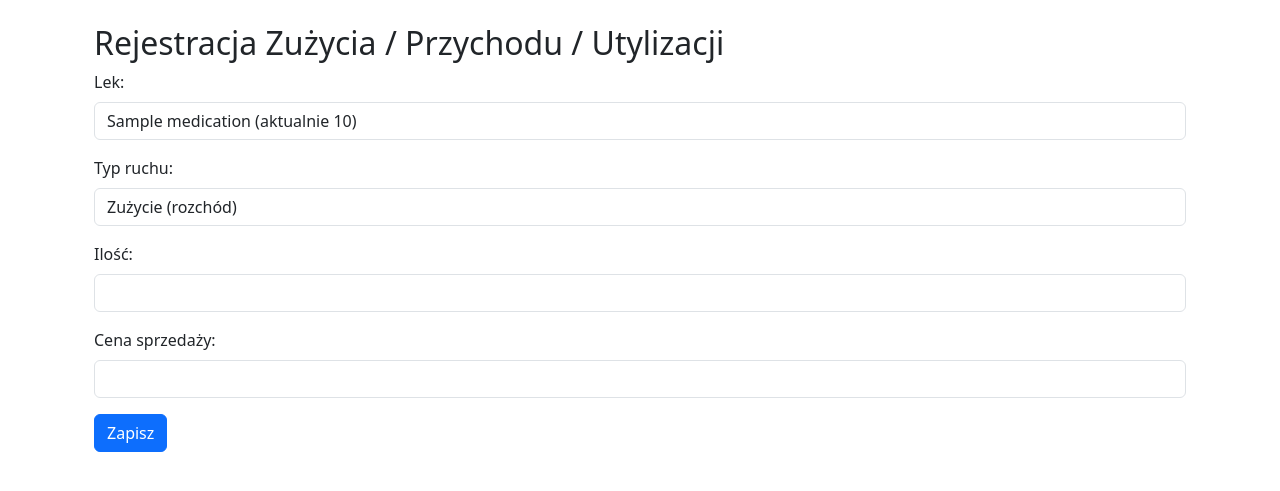
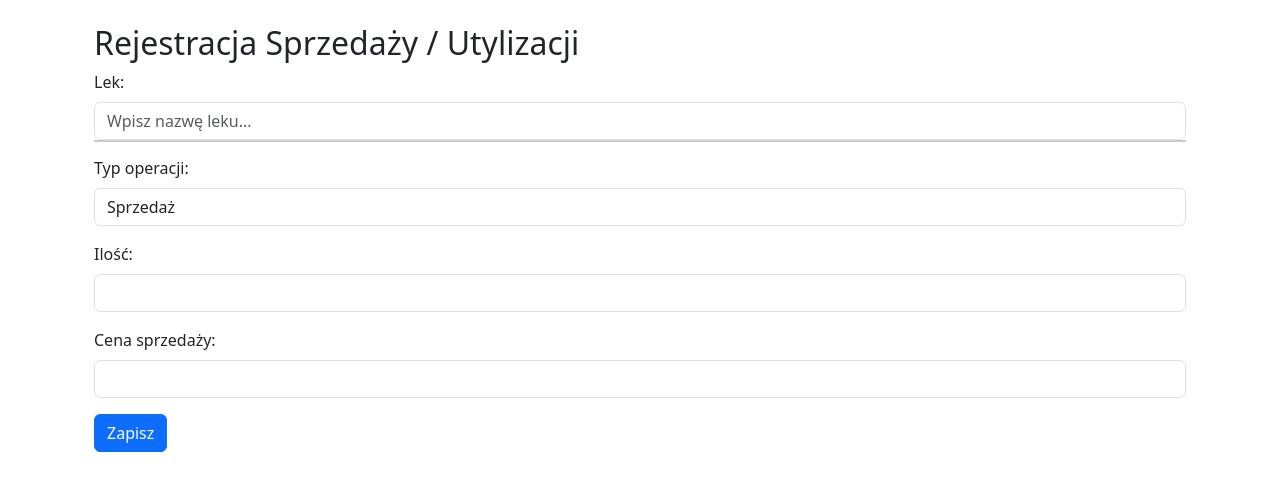
Before and after one commit to pddusza/Inwentaryzacja_Apteki, a PHP site: page /record_usage.php in a window 1280 px wide. Shown: the part 56-547 px from the top of the page. Run offline with PHP 8.4, Linux system fonts and the light colour scheme; the visitor is signed in with stand-in values (Sample User, id 1); tables that the repository leaves empty hold one stand-in row (values such as "Sample post"); some libraries are stand-ins or nearby versions.

Commit message:
Selling Inventory Fix

```diff
--- a/dashboard.php
+++ b/dashboard.php
@@ -8,13 +8,12 @@ $stmt->execute([$cabinet_id]);
 $cabinet = $stmt->fetch();
 
 // 2) Fetch this cabinet’s meds (sorted by name & expiration)
-$stmt = $pdo->prepare("SELECT cm.*, m.name AS med_name, cm.expiration_date FROM cabinet_medications AS cm JOIN medications AS m ON cm.medication_id = m.id WHERE cm.cabinet_id = ? ORDER BY m.name ASC, cm.expiration_date ASC");
+$stmt = $pdo->prepare("SELECT cm.*, m.name AS med_name, cm.expiration_date FROM cabinet_medications AS cm JOIN medications AS m ON cm.medication_id = m.id WHERE cm.cabinet_id = ? AND cm.quantity > 0 ORDER BY m.name ASC, cm.expiration_date ASC");
 $stmt->execute([$cabinet_id]);
 $medications = $stmt->fetchAll();
 
 // 3) Fetch expired meds for this cabinet
-$expStmt = $pdo->prepare("SELECT m.name, cm.expiration_date FROM cabinet_medications AS cm JOIN medications AS m ON cm.medication_id = m.id WHERE cm.cabinet_id = ? AND cm.expiration_date < CURDATE()
-");
+$expStmt = $pdo->prepare("SELECT m.name, cm.expiration_date FROM cabinet_medications AS cm JOIN medications AS m ON cm.medication_id = m.id WHERE cm.cabinet_id = ? AND cm.expiration_date < CURDATE() AND cm.quantity > 0");
 $expStmt->execute([$cabinet_id]);
 $expired = $expStmt->fetchAll();
 ?>
--- a/record_usage.php
+++ b/record_usage.php
@@ -4,69 +4,117 @@ require 'header.php';  // session_start(), config, sets $cabinet_id and $userPer
 
 // 1) Permission check
 if (empty($userPerms['can_usage'])) {
-    die("Nie masz uprawnień do rejestrowania zużyć w tej apteczce.");
+    die("Nie masz uprawnień do rejestrowania operacji w tej apteczce.");
 }
+
+$error   = '';
+$success = '';
 
 // 2) Handle form submission
 if ($_SERVER['REQUEST_METHOD'] === 'POST') {
     $cabMedId = (int)($_POST['cabinet_medication_id'] ?? 0);
     $qty      = (int)($_POST['quantity'] ?? 0);
-    $type     = in_array($_POST['movement_type'], ['przychod','rozchod','utylizacja'])
-                ? $_POST['movement_type']
-                : 'rozchod';
+    $type     = in_array($_POST['movement_type'], ['rozchod','utylizacja']) ? $_POST['movement_type'] : 'rozchod';
+    $price    = $type === 'utylizacja' ? 0 : (isset($_POST['price']) ? (float)$_POST['price'] : null);
 
-    // Jeśli to utylizacja, wymuś sprzedaż = 0
-    if ($type === 'utylizacja') {
-        $price = 0;
-    } else {
-        $price = isset($_POST['price']) ? (float)$_POST['price'] : null;
+    try {
+        $pdo->beginTransaction();
+
+        // Lock + fetch current quantity
+        $lock = $pdo->prepare("SELECT quantity FROM cabinet_medications WHERE id = ? AND cabinet_id = ? FOR UPDATE ");
+        $lock->execute([$cabMedId, $cabinet_id]);
+        $med = $lock->fetch();
+        if (!$med) {
+            throw new Exception("Wybrany lek nie istnieje w tej apteczce.");
+        }
+
+        $newQty = $med['quantity'] - $qty;
+        if ($newQty < 0) {
+            throw new Exception("Nie ma wystarczającej ilości leku na stanie.");
+        }
+
+        // Always update quantity
+        $upd = $pdo->prepare("UPDATE cabinet_medications SET quantity = ? WHERE id = ? ");
+        $upd->execute([$newQty, $cabMedId]);
+
+        // Insert movement record
+        $ins = $pdo->prepare("INSERT INTO movements (cabinet_medication_id, movement_type, quantity, sale_price, action_user_id) VALUES (?, ?, ?, ?, ?) ");
+        $ins->execute([$cabMedId, $type, $qty, $price, $_SESSION['user_id'] ]);
+
+        $pdo->commit();
+        $success = "Operacja została zarejestrowana.";
+    } catch (Exception $e) {
+        $pdo->rollBack();
+        $error = "Błąd: " . $e->getMessage();
     }
-
-    // (opcjonalnie) transakcja i walidacja ilości...
-    $ins = $pdo->prepare("INSERT INTO movements (cabinet_medication_id, movement_type, quantity, sale_price, action_user_id) VALUES (?, ?, ?, ?, ?)");
-    $ins->execute([ $cabMedId, $type, $qty, $price, $_SESSION['user_id']]);
-
-    header("Location: record_usage.php?success=1");
-    exit;
 }
 
-// 3) Fetch current meds in this cabinet
-$stmt = $pdo->prepare("SELECT cm.id, m.name, cm.quantity FROM cabinet_medications AS cm JOIN medications AS m ON cm.medication_id = m.id WHERE cm.cabinet_id = ?");
+// 3) Fetch in-stock meds for autocomplete, including expiration_date
+$stmt = $pdo->prepare("SELECT cm.id, m.name, cm.quantity, cm.expiration_date FROM cabinet_medications AS cm JOIN medications AS m ON cm.medication_id = m.id WHERE cm.cabinet_id = ? AND cm.quantity > 0 ORDER BY m.name ");
 $stmt->execute([$cabinet_id]);
 $meds = $stmt->fetchAll();
+
+// Prepare JS array
+$medsJson = json_encode($meds, JSON_UNESCAPED_UNICODE);
 ?>
 <!DOCTYPE html>
 <html lang="pl">
 <head>
   <meta charset="UTF-8">
-  <title>Rejestracja Zużyć</title>
+  <title>Rejestracja Sprzedaży / Utylizacji</title>
   <link rel="stylesheet" href="path/to/bootstrap.css">
+  <style>
+    .autocomplete-container { position: relative; }
+    .autocomplete-suggestions {
+      position: absolute;
+      top: 100%; left: 0; right: 0;
+      border: 1px solid #ccc;
+      background: #fff;
+      max-height: 200px; overflow-y: auto;
+      z-index: 1000;
+    }
+    .autocomplete-suggestion {
+      display: flex;
+      justify-content: space-between;
+      padding: 8px;
+      cursor: pointer;
+    }
+    .autocomplete-suggestion .med    { text-align: left; margin-right: 1em; }
+    .autocomplete-suggestion .expiry { text-align: right; }
+    .autocomplete-suggestion:hover { background-color: #f0f0f0; }
+  </style>
 </head>
 <body>
-  <!-- header.php already rendered your navbar and opened <div class="container"> -->
   <div class="container mt-4">
-    <?php if (isset($_GET['success'])): ?>
-      <div class="alert alert-success">Zapisano ruch magazynowy.</div>
+    <?php if ($success): ?>
+      <div class="alert alert-success"><?= htmlspecialchars($success) ?></div>
+    <?php endif; ?>
+    <?php if ($error): ?>
+      <div class="alert alert-danger"><?= htmlspecialchars($error) ?></div>
     <?php endif; ?>
 
-    <h2>Rejestracja Zużycia / Przychodu / Utylizacji</h2>
+    <h2>Rejestracja Sprzedaży / Utylizacji</h2>
     <form method="post">
       <div class="form-group">
-        <label for="cabinet_medication_id">Lek:</label>
-        <select name="cabinet_medication_id" id="cabinet_medication_id" class="form-control" required>
-          <?php foreach($meds as $m): ?>
-            <option value="<?= $m['id'] ?>">
-              <?= htmlspecialchars($m['name']) ?> (aktualnie <?= $m['quantity'] ?>)
-            </option>
-          <?php endforeach; ?>
-        </select>
+        <label for="cab_med_search">Lek:</label>
+        <div class="autocomplete-container">
+          <input
+            type="text"
+            id="cab_med_search"
+            class="form-control"
+            placeholder="Wpisz nazwę leku..."
+            autocomplete="off"
+            required
+          >
+          <div id="cab_med_suggestions" class="autocomplete-suggestions"></div>
+        </div>
+        <input type="hidden" name="cabinet_medication_id" id="cab_med_id">
       </div>
 
       <div class="form-group">
-        <label for="movement_type">Typ ruchu:</label>
+        <label for="movement_type">Typ operacji:</label>
         <select name="movement_type" id="movement_type" class="form-control" required>
-          <option value="rozchod">Zużycie (rozchód)</option>
-          <option value="przychod">Przychód</option>
+          <option value="rozchod">Sprzedaż</option>
           <option value="utylizacja">Utylizacja</option>
         </select>
       </div>
@@ -85,17 +133,60 @@ $meds = $stmt->fetchAll();
     </form>
   </div>
 
-  <!-- script to hide/show sale price -->
   <script src="https://code.jquery.com/jquery-3.5.1.min.js"></script>
   <script>
+    const meds = <?= $medsJson ?>;
+    const searchInput = document.getElementById('cab_med_search');
+    const suggestionsBox = document.getElementById('cab_med_suggestions');
+    const hiddenId = document.getElementById('cab_med_id');
+
+    function showSuggestions(query) {
+      const q = query.toLowerCase();
+      const matches = meds
+        .filter(m => m.name.toLowerCase().includes(q))
+        .slice(0, 50);
+
+      suggestionsBox.innerHTML = '';
+      for (let m of matches) {
+        const div = document.createElement('div');
+        div.classList.add('autocomplete-suggestion');
+
+        const spanMed = document.createElement('span');
+        spanMed.classList.add('med');
+        spanMed.textContent = `${m.name} (aktualnie ${m.quantity})`;
+
+        const spanExp = document.createElement('span');
+        spanExp.classList.add('expiry');
+        spanExp.textContent = `Wygasa: ${m.expiration_date}`;
+
+        div.appendChild(spanMed);
+        div.appendChild(spanExp);
+
+        div.addEventListener('click', () => {
+          searchInput.value = m.name;
+          hiddenId.value    = m.id;
+          suggestionsBox.innerHTML = '';
+        });
+
+        suggestionsBox.appendChild(div);
+      }
+    }
+
+    searchInput.addEventListener('input', () => {
+      hiddenId.value = '';
+      showSuggestions(searchInput.value);
+    });
+    searchInput.addEventListener('focus', () => showSuggestions(searchInput.value));
+    document.addEventListener('click', e => {
+      if (!searchInput.parentElement.contains(e.target)) {
+        suggestionsBox.innerHTML = '';
+      }
+    });
+
+    function togglePrice() {
+      $('#price_group').toggle($('#movement_type').val() !== 'utylizacja');
+    }
     $(function(){
-      function togglePrice() {
-        if ($('#movement_type').val() === 'utylizacja') {
-          $('#price_group').hide();
-        } else {
-          $('#price_group').show();
-        }
-      }
       togglePrice();
       $('#movement_type').on('change', togglePrice);
     });
```
